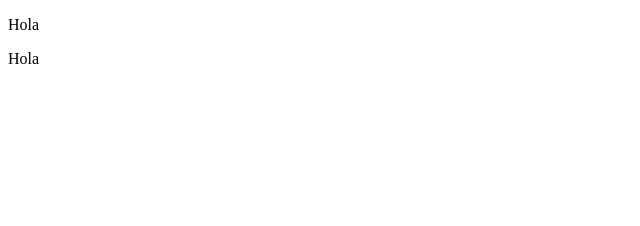
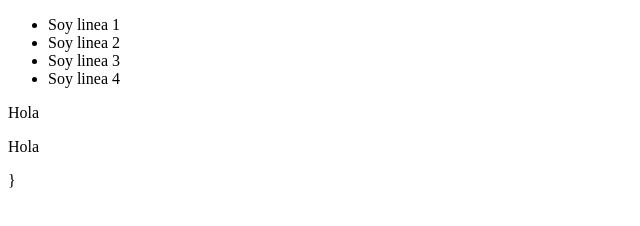
Before and after one commit to WebRepositoriesFor2020GR/Home1, a plain HTML site: page index.html in a window 1280 px wide. Shown: the whole page, without its empty margins (0-640 px from the left). Drawn offline with Linux system fonts and the light colour scheme.

Commit message:
Adding the fucking list

```diff
--- a/index.html
+++ b/index.html
@@ -4,7 +4,16 @@
 	<meta charset="UTF-8">
 	<title>All about git</title>
 </head>
-<body>
+<body> <header>
+	<ul>
+		<li>Soy linea 1</li>
+		<li>Soy linea 2</li>
+		<li>Soy linea 3</li>
+		<li>Soy linea 4</li>
+	</ul>
+</header>
 	<p>Hola</p><p>Hola</p>
+}
+
 </body>
 </html>
```
